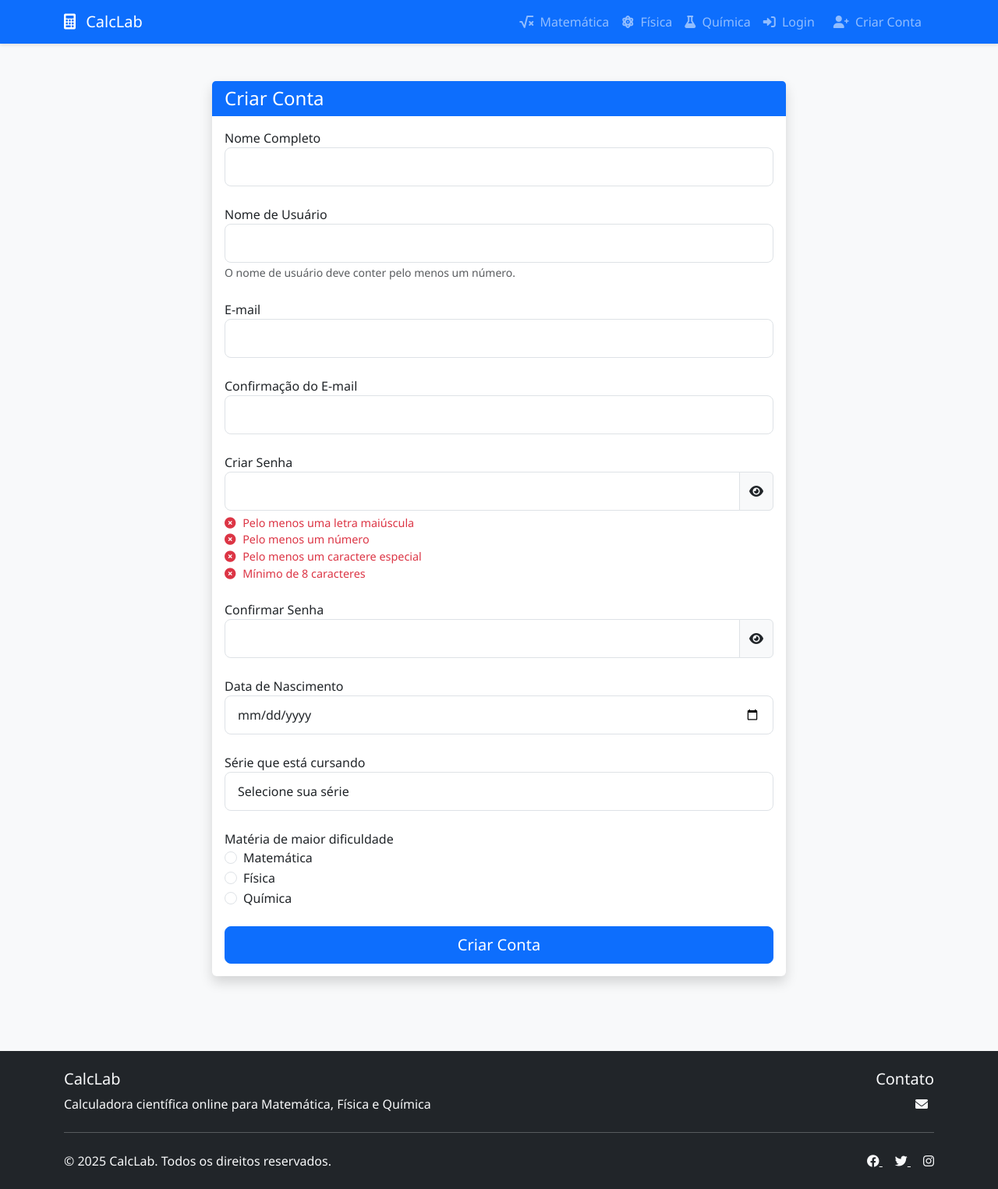
After one commit to Matheus-Chaves46/CalcLab_1, a Flask app: template templates/criar_conta.html in a window 1280 px wide. The commit adds this page. Shown: the whole page at 78% size. Run offline with Flask 3, Linux system fonts and the light colour scheme; the template is opened without the code that fills it, so the values that code supplies are empty.

Commit message:
pagina de criar conta

```diff
--- /dev/null
+++ b/data/usuarios.json
@@ -0,0 +1,3 @@
+{
+    "usuarios": []
+}
--- a/templates/base.html
+++ b/templates/base.html
@@ -148,7 +148,10 @@
               </a>
             </li>
             <li class="nav-item">
-              <a class="nav-link btn btn-outline-light me-2" href="/criar-conta">
+              <a
+                class="nav-link btn btn-outline-light me-2"
+                href="/criar-conta"
+              >
                 <i class="fas fa-user-plus me-1"></i>
                 Criar Conta
               </a>
@@ -159,7 +162,25 @@
     </nav>
 
     <!-- Main Content -->
-    <main>{% block content %}{% endblock %}</main>
+    <main>
+      {% with messages = get_flashed_messages(with_categories=true) %} {% if
+      messages %} {% for category, message in messages %}
+      <div class="container mt-3">
+        <div
+          class="alert alert-{{ category if category != 'error' else 'danger' }} alert-dismissible fade show"
+          role="alert"
+        >
+          {{ message }}
+          <button
+            type="button"
+            class="btn-close"
+            data-bs-dismiss="alert"
+            aria-label="Close"
+          ></button>
+        </div>
+      </div>
+      {% endfor %} {% endif %} {% endwith %} {% block content %}{% endblock %}
+    </main>
 
     <!-- Footer -->
     <footer class="bg-dark text-light py-4 mt-5">
--- /dev/null
+++ b/templates/criar_conta.html
@@ -0,0 +1,366 @@
+{% extends "base.html" %} {% block title %}Criar Conta - {{ config.SITE_NAME
+}}{% endblock %} {% block styles %}
+<style>
+  .password-criteria {
+    margin-top: 5px;
+    font-size: 0.9em;
+  }
+  .password-criteria i {
+    margin-right: 5px;
+  }
+  .criteria-met {
+    color: #28a745;
+  }
+  .criteria-not-met {
+    color: #dc3545;
+  }
+  .password-toggle {
+    cursor: pointer;
+  }
+  .form-group {
+    margin-bottom: 1.5rem;
+  }
+  .error-message {
+    color: #dc3545;
+    font-size: 0.9em;
+    margin-top: 5px;
+  }
+</style>
+{% endblock %} {% block content %}
+<div class="container py-5">
+  <div class="row justify-content-center">
+    <div class="col-md-8">
+      <div class="card shadow">
+        <div class="card-header bg-primary text-white">
+          <h4 class="mb-0">Criar Conta</h4>
+        </div>
+        <div class="card-body">
+          <form
+            id="signupForm"
+            method="POST"
+            action="{{ url_for('criar_conta') }}"
+          >
+            <!-- Nome Completo -->
+            <div class="form-group">
+              <label for="nome_completo">Nome Completo</label>
+              <input
+                type="text"
+                class="form-control"
+                id="nome_completo"
+                name="nome_completo"
+                required
+              />
+            </div>
+
+            <!-- Nome de Usuário -->
+            <div class="form-group">
+              <label for="nome_usuario">Nome de Usuário</label>
+              <input
+                type="text"
+                class="form-control"
+                id="nome_usuario"
+                name="nome_usuario"
+                required
+              />
+              <small class="form-text text-muted"
+                >O nome de usuário deve conter pelo menos um número.</small
+              >
+              <div id="usernameError" class="error-message"></div>
+            </div>
+
+            <!-- Email -->
+            <div class="form-group">
+              <label for="email">E-mail</label>
+              <input
+                type="email"
+                class="form-control"
+                id="email"
+                name="email"
+                required
+              />
+            </div>
+
+            <!-- Confirmação de Email -->
+            <div class="form-group">
+              <label for="confirm_email">Confirmação do E-mail</label>
+              <input
+                type="email"
+                class="form-control"
+                id="confirm_email"
+                name="confirm_email"
+                required
+              />
+              <div id="emailError" class="error-message"></div>
+            </div>
+
+            <!-- Senha -->
+            <div class="form-group">
+              <label for="senha">Criar Senha</label>
+              <div class="input-group">
+                <input
+                  type="password"
+                  class="form-control"
+                  id="senha"
+                  name="senha"
+                  required
+                />
+                <span
+                  class="input-group-text password-toggle"
+                  onclick="togglePassword('senha')"
+                >
+                  <i class="fas fa-eye"></i>
+                </span>
+              </div>
+              <div class="password-criteria">
+                <div id="uppercase" class="criteria-not-met">
+                  <i class="fas fa-times-circle"></i> Pelo menos uma letra
+                  maiúscula
+                </div>
+                <div id="number" class="criteria-not-met">
+                  <i class="fas fa-times-circle"></i> Pelo menos um número
+                </div>
+                <div id="special" class="criteria-not-met">
+                  <i class="fas fa-times-circle"></i> Pelo menos um caractere
+                  especial
+                </div>
+                <div id="length" class="criteria-not-met">
+                  <i class="fas fa-times-circle"></i> Mínimo de 8 caracteres
+                </div>
+              </div>
+            </div>
+
+            <!-- Confirmação de Senha -->
+            <div class="form-group">
+              <label for="confirm_senha">Confirmar Senha</label>
+              <div class="input-group">
+                <input
+                  type="password"
+                  class="form-control"
+                  id="confirm_senha"
+                  name="confirm_senha"
+                  required
+                />
+                <span
+                  class="input-group-text password-toggle"
+                  onclick="togglePassword('confirm_senha')"
+                >
+                  <i class="fas fa-eye"></i>
+                </span>
+              </div>
+              <div id="passwordError" class="error-message"></div>
+            </div>
+
+            <!-- Data de Nascimento -->
+            <div class="form-group">
+              <label for="data_nascimento">Data de Nascimento</label>
+              <input
+                type="date"
+                class="form-control"
+                id="data_nascimento"
+                name="data_nascimento"
+                required
+              />
+            </div>
+
+            <!-- Série -->
+            <div class="form-group">
+              <label for="serie">Série que está cursando</label>
+              <select class="form-control" id="serie" name="serie" required>
+                <option value="">Selecione sua série</option>
+                <option value="1º ano">1º ano</option>
+                <option value="2º ano">2º ano</option>
+                <option value="3º ano">3º ano</option>
+              </select>
+            </div>
+
+            <!-- Matéria de Dificuldade -->
+            <div class="form-group">
+              <label>Matéria de maior dificuldade</label>
+              <div class="form-check">
+                <input
+                  class="form-check-input"
+                  type="radio"
+                  name="materia_dificuldade"
+                  id="matematica"
+                  value="Matemática"
+                  required
+                />
+                <label class="form-check-label" for="matematica"
+                  >Matemática</label
+                >
+              </div>
+              <div class="form-check">
+                <input
+                  class="form-check-input"
+                  type="radio"
+                  name="materia_dificuldade"
+                  id="fisica"
+                  value="Física"
+                />
+                <label class="form-check-label" for="fisica">Física</label>
+              </div>
+              <div class="form-check">
+                <input
+                  class="form-check-input"
+                  type="radio"
+                  name="materia_dificuldade"
+                  id="quimica"
+                  value="Química"
+                />
+                <label class="form-check-label" for="quimica">Química</label>
+              </div>
+            </div>
+
+            <button type="submit" class="btn btn-primary btn-lg w-100">
+              Criar Conta
+            </button>
+          </form>
+        </div>
+      </div>
+    </div>
+  </div>
+</div>
+{% endblock %} {% block scripts %}
+<script>
+  function togglePassword(inputId) {
+    const input = document.getElementById(inputId);
+    const icon = input.nextElementSibling.querySelector("i");
+
+    if (input.type === "password") {
+      input.type = "text";
+      icon.classList.remove("fa-eye");
+      icon.classList.add("fa-eye-slash");
+    } else {
+      input.type = "password";
+      icon.classList.remove("fa-eye-slash");
+      icon.classList.add("fa-eye");
+    }
+  }
+
+  function validatePassword(password) {
+    const hasUpperCase = /[A-Z]/.test(password);
+    const hasNumber = /[0-9]/.test(password);
+    const hasSpecial = /[!@#$%^&*(),.?":{}|<>]/.test(password);
+    const hasLength = password.length >= 8;
+
+    document.getElementById("uppercase").className = hasUpperCase
+      ? "criteria-met"
+      : "criteria-not-met";
+    document.getElementById("number").className = hasNumber
+      ? "criteria-met"
+      : "criteria-not-met";
+    document.getElementById("special").className = hasSpecial
+      ? "criteria-met"
+      : "criteria-not-met";
+    document.getElementById("length").className = hasLength
+      ? "criteria-met"
+      : "criteria-not-met";
+
+    return hasUpperCase && hasNumber && hasSpecial && hasLength;
+  }
+
+  function validateUsername(username) {
+    return /[0-9]/.test(username);
+  }
+
+  document.getElementById("senha").addEventListener("input", function () {
+    validatePassword(this.value);
+  });
+
+  document
+    .getElementById("confirm_senha")
+    .addEventListener("input", function () {
+      const senha = document.getElementById("senha").value;
+      const confirmSenha = this.value;
+      const errorDiv = document.getElementById("passwordError");
+
+      if (senha !== confirmSenha) {
+        errorDiv.textContent = "As senhas não coincidem";
+      } else {
+        errorDiv.textContent = "";
+      }
+    });
+
+  document
+    .getElementById("confirm_email")
+    .addEventListener("input", function () {
+      const email = document.getElementById("email").value;
+      const confirmEmail = this.value;
+      const errorDiv = document.getElementById("emailError");
+
+      if (email !== confirmEmail) {
+        errorDiv.textContent = "Os e-mails não coincidem";
+      } else {
+        errorDiv.textContent = "";
+      }
+    });
+
+  document
+    .getElementById("nome_usuario")
+    .addEventListener("input", function () {
+      const username = this.value;
+      const errorDiv = document.getElementById("usernameError");
+
+      if (!validateUsername(username)) {
+        errorDiv.textContent =
+          "O nome de usuário deve conter pelo menos um número";
+      } else {
+        errorDiv.textContent = "";
+      }
+    });
+
+  document
+    .getElementById("signupForm")
+    .addEventListener("submit", async function (e) {
+      e.preventDefault();
+
+      const username = document.getElementById("nome_usuario").value;
+      const password = document.getElementById("senha").value;
+      const confirmPassword = document.getElementById("confirm_senha").value;
+      const email = document.getElementById("email").value;
+      const confirmEmail = document.getElementById("confirm_email").value;
+
+      if (!validateUsername(username)) {
+        alert("O nome de usuário deve conter pelo menos um número");
+        return;
+      }
+
+      if (!validatePassword(password)) {
+        alert("A senha não atende a todos os critérios");
+        return;
+      }
+
+      if (password !== confirmPassword) {
+        alert("As senhas não coincidem");
+        return;
+      }
+
+      if (email !== confirmEmail) {
+        alert("Os e-mails não coincidem");
+        return;
+      }
+
+      try {
+        const response = await fetch("/verificar-usuario", {
+          method: "POST",
+          headers: {
+            "Content-Type": "application/json",
+          },
+          body: JSON.stringify({ username: username }),
+        });
+
+        const data = await response.json();
+
+        if (data.exists) {
+          alert("Este nome de usuário já está em uso");
+          return;
+        }
+
+        this.submit();
+      } catch (error) {
+        console.error("Erro ao verificar usuário:", error);
+        alert("Erro ao verificar usuário. Tente novamente.");
+      }
+    });
+</script>
+{% endblock %}
```
